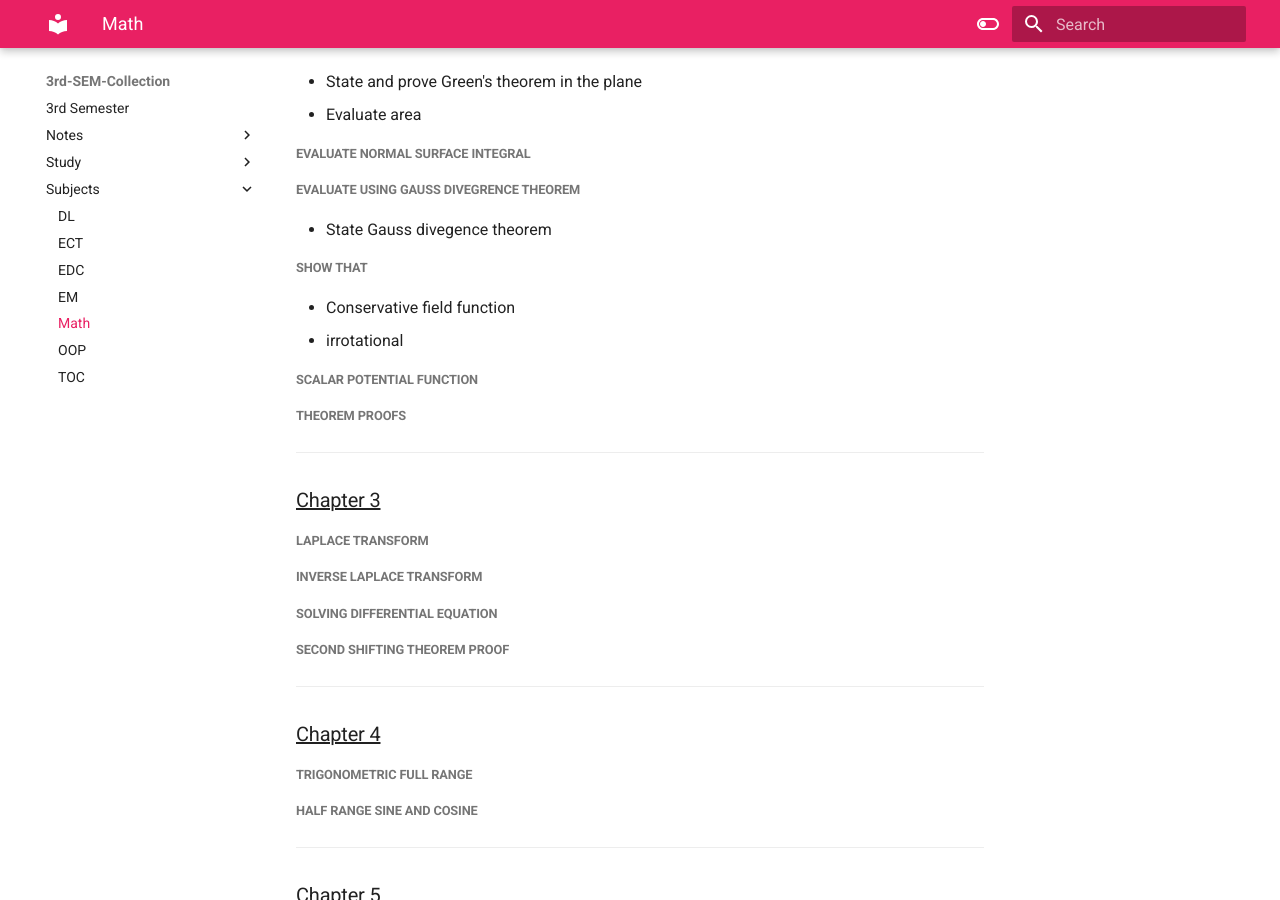
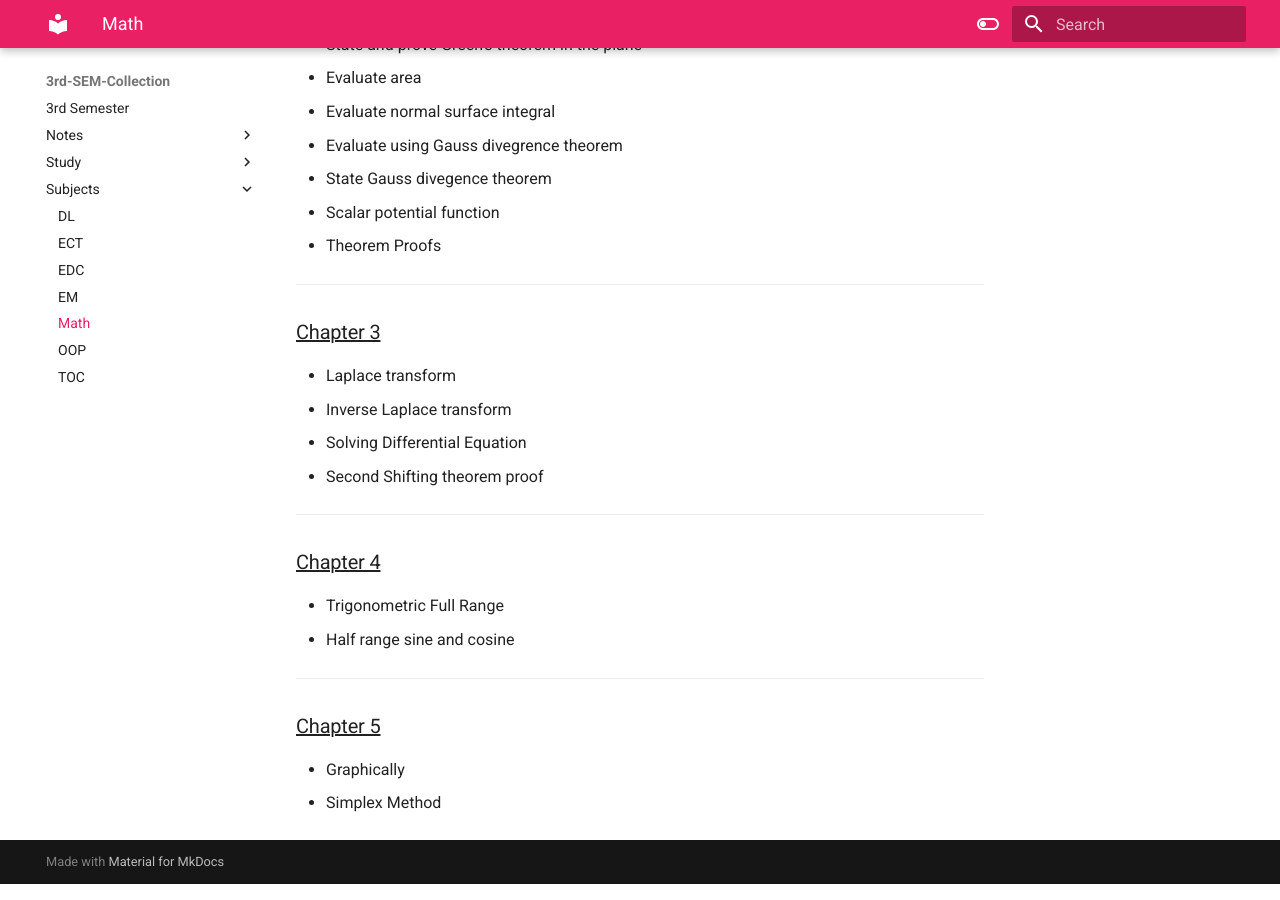
Before and after one commit to scifisatan/SEM-III, an MkDocs documentation site: the page built from docs/Subjects/Math.md, in a window 1280 px wide and 900 px high, scrolled down 1064 px. Built offline with MkDocs 1.6.1 and Material for MkDocs 9.7.7, drawn with Linux system fonts in a browser that asks for light colours.

Commit message:
Update Math.md

```diff
--- a/docs/Subjects/Math.md
+++ b/docs/Subjects/Math.md
@@ -14,43 +14,40 @@ Chapter 5: Simplex/Two Phase/Big M Method - 15 marks
 # Questions
 
 ### <u>Chapter 1</u>
-##### Determinant Evaluate
-##### Theorem Proof
-##### Rank and its Normal form
-##### Rank and consistency
-##### Cayley-Hamilton and Inverse
+- Determinant Evaluate
+- Theorem Proof
+- Rank and its Normal form
+- Rank and consistency
+- Cayley-Hamilton and Inverse
 - State Cayley-Hamilton theorem
-##### Modal Matrix and Diagonal Matrix
-##### Eigen Values and Eigen Vectors
+- Modal Matrix and Diagonal Matrix
+- Eigen Values and Eigen Vectors
 __________________________________________________
 ### <u>Chapter 2</u>
-##### Verify stoke's theorem
+- Verify stoke's theorem
 - State Stoke's theorem
-##### Evaluate volume integral
-##### Green's theroem
+- Evaluate volume integral
+- Green's theroem
 - State and prove Green's theorem in the plane
 - Evaluate area
-##### Evaluate normal surface integral
-##### Evaluate using Gauss divegrence theorem
+- Evaluate normal surface integral
+- Evaluate using Gauss divegrence theorem
 - State Gauss divegence theorem
-##### Show that
-- Conservative field function
-- irrotational
-##### Scalar potential function
-##### Theorem Proofs
+- Scalar potential function
+- Theorem Proofs
 ________________________________________________
 ### <u>Chapter 3</u>
-##### Laplace transform
-##### Inverse Laplace transform
-##### Solving Differential Equation
-##### Second Shifting theorem proof
+- Laplace transform
+- Inverse Laplace transform
+- Solving Differential Equation
+- Second Shifting theorem proof
 
 ---------------------------------------------------
 ### <u>Chapter 4</u>
-##### Trigonometric Full Range
-##### Half range sine and cosine
+- Trigonometric Full Range
+- Half range sine and cosine
 
 ---
 ### <u>Chapter 5</u>
-##### Graphically
-##### Simplex Method
+- Graphically
+- Simplex Method
```
